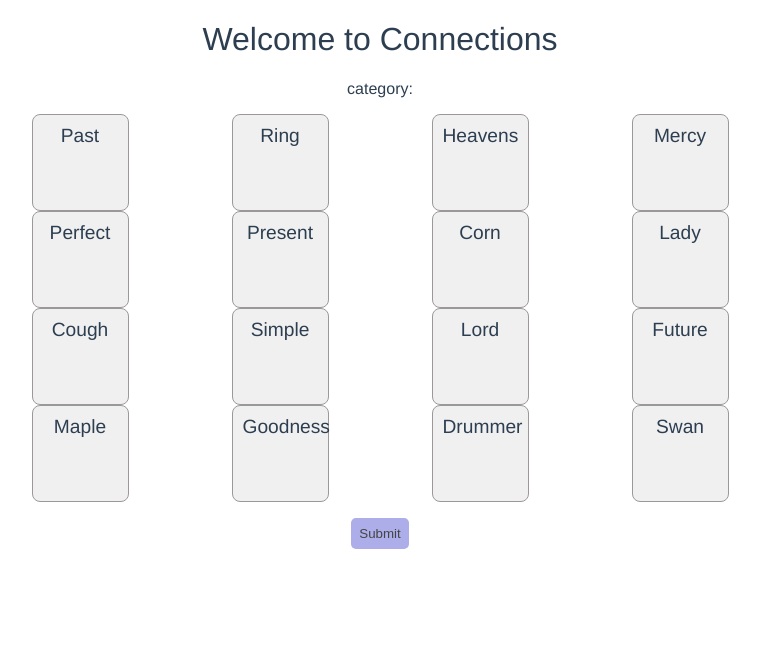
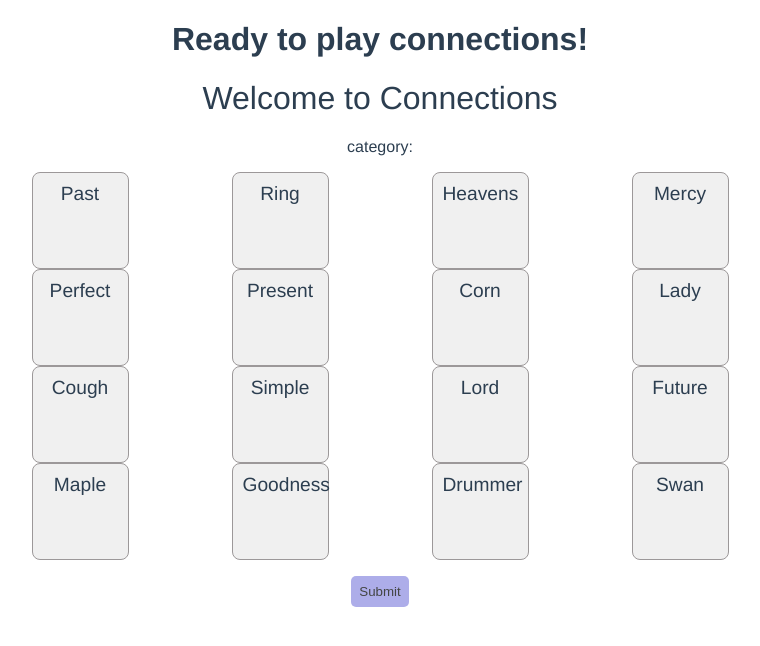
Before and after one commit to margOnline/connections, a Vue app: page / in a window 1280 px wide. Shown: the top 646 px of the page, without its empty margins (260-1020 px from the left). Built offline with nearby package versions, Linux system fonts and the light colour scheme.

Commit message:
Install vue-router

```diff
--- a/package.json
+++ b/package.json
@@ -11,6 +11,7 @@
     "core-js": "^3.6.5",
     "lodash": "^4.17.21",
     "vue": "^3.0.0",
+    "vue-router": "^4.2.5",
     "vuex": "^4.0.0-0"
   },
   "devDependencies": {
--- a/src/App.vue
+++ b/src/App.vue
@@ -1,27 +1,11 @@
 <template>
-  <Board msg="Welcome to Your Vue.js App" />
+  <div class="container">
+    <router-view :key="$route.fullPath" />
+  </div>
 </template>
 
 <script>
-import Board from "./components/Board.vue";
-
 export default {
   name: "App",
-  components: {
-    Board,
-  },
 };
 </script>
-
-<style>
-#app {
-  font-family: Avenir, Helvetica, Arial, sans-serif;
-  -webkit-font-smoothing: antialiased;
-  -moz-osx-font-smoothing: grayscale;
-  text-align: center;
-  color: #2c3e50;
-  margin-top: 60px;
-  max-width: 800px;
-  margin: auto;
-}
-</style>
--- a/src/main.js
+++ b/src/main.js
@@ -1,7 +1,25 @@
 import { createApp } from "vue";
 import App from "./App.vue";
 import store from "./store";
+import router from "@/router";
 
 const connectionsApp = createApp(App);
 connectionsApp.use(store);
+connectionsApp.use(router);
+
+const requireComponent = require.context(
+  "./components",
+  true,
+  /App[A-Z]\w+\.(vue|js)$/
+);
+requireComponent.keys().forEach(function (filename) {
+  let baseComponentConfig = requireComponent(filename);
+  baseComponentConfig = baseComponentConfig.default || baseComponentConfig;
+  const baseComponentName =
+    baseComponentConfig.name ||
+    filename.replace(/^.+\//, "").replace(/\.\w+$/, "");
+
+  connectionsApp.component(baseComponentName, baseComponentConfig);
+});
+
 connectionsApp.mount("#app");
--- /dev/null
+++ b/src/pages/Home.vue
@@ -0,0 +1,29 @@
+<template>
+  <div class="container">
+    <h1>Ready to play connections!</h1>
+    <Board />
+  </div>
+</template>
+
+<script>
+import Board from "@/components/Board.vue";
+
+export default {
+  components: {
+    Board,
+  },
+};
+</script>
+
+<style>
+#app {
+  font-family: Avenir, Helvetica, Arial, sans-serif;
+  -webkit-font-smoothing: antialiased;
+  -moz-osx-font-smoothing: grayscale;
+  text-align: center;
+  color: #2c3e50;
+  margin-top: 60px;
+  max-width: 800px;
+  margin: auto;
+}
+</style>
--- /dev/null
+++ b/src/router/index.js
@@ -0,0 +1,23 @@
+import { createRouter, createWebHistory } from "vue-router";
+import store from "@/store";
+
+import Home from "@/pages/Home";
+
+const routes = [
+  {
+    path: "/",
+    name: "Home",
+    component: Home,
+  },
+];
+
+const router = createRouter({
+  history: createWebHistory(),
+  routes,
+});
+
+router.beforeEach(async () => {
+  await store.dispatch("initializeGame");
+});
+
+export default router;
```
Also changed, not shown: 1 other file (tests, documents, lock files or other folders).
